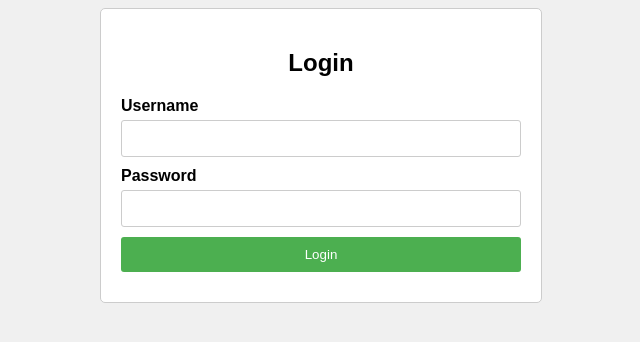
After one commit to dee098/printdb, a Flask app: page /login in a window 1280 px wide. The commit adds this page. Shown: the top 342 px of the page, without its empty margins (319-959 px from the left). Run offline with Flask 3, Linux system fonts and the light colour scheme.

```diff
--- a/app.py
+++ b/app.py
@@ -46,6 +46,19 @@ def partners4():
 def partners5():
   partners_list = load_partners_from_db()
   return render_template('table_partners5.html', location=partners_list)
+
+@app.route("/login", methods=['GET', 'POST'])  # Update to handle both GET and POST methods
+def login():
+  if request.method == 'POST':
+    # Handle the POST request
+    # Example: Validate the credentials and perform login logic
+    username = request.form['username']
+    password = request.form['password']
+    # Do something with the username and password
+    return "Login successful"  # Placeholder response
+  else:
+    # Handle the GET request
+    return render_template('form_login.html')
 
 @app.route("/add_location")
 def add_location():
--- /dev/null
+++ b/templates/form_login.html
@@ -0,0 +1,77 @@
+<!DOCTYPE html>
+<html lang="en">
+<head>
+  <meta charset="UTF-8">
+  <meta name="viewport" content="width=device-width, initial-scale=1.0">
+  <title>Login Page</title>
+  <style>
+    body {
+      background-color: #f0f0f0;
+      font-family: Arial, sans-serif;
+    }
+
+    .container {
+      width: 400px;
+      margin: 0 auto;
+      padding: 20px;
+      background-color: #fff;
+      border: 1px solid #ccc;
+      border-radius: 5px;
+    }
+
+    .container h2 {
+      text-align: center;
+      margin-bottom: 20px;
+    }
+
+    .form-group {
+      margin-bottom: 10px;
+    }
+
+    .form-group label {
+      display: block;
+      margin-bottom: 5px;
+      font-weight: bold;
+    }
+
+    .form-group input[type="text"],
+    .form-group input[type="password"] {
+      width: 100%;
+      padding: 10px;
+      border: 1px solid #ccc;
+      border-radius: 3px;
+      box-sizing: border-box; /* Added this line */
+    }
+
+    .form-group button {
+      width: 100%;
+      padding: 10px;
+      background-color: #4CAF50;
+      color: #fff;
+      border: none;
+      border-radius: 3px;
+      cursor: pointer;
+    }
+  </style>
+</head>
+
+<body>
+  <div class="container">
+    <h2>Login</h2>
+    <form action="/login" method="POST">
+      <div class="form-group">
+        <label for="username">Username</label>
+        <input type="text" id="username" name="username">
+      </div>
+      <div class="form-group">
+        <label for="password">Password</label>
+        <input type="password" id="password" name="password">
+      </div>
+      <div class="form-group">
+        <button type="submit">Login</button>
+      </div>
+    </form>
+  </div>
+</body>
+
+</html>
```
Also changed, not shown: templates/__banner.html (+5 -5 lines).
